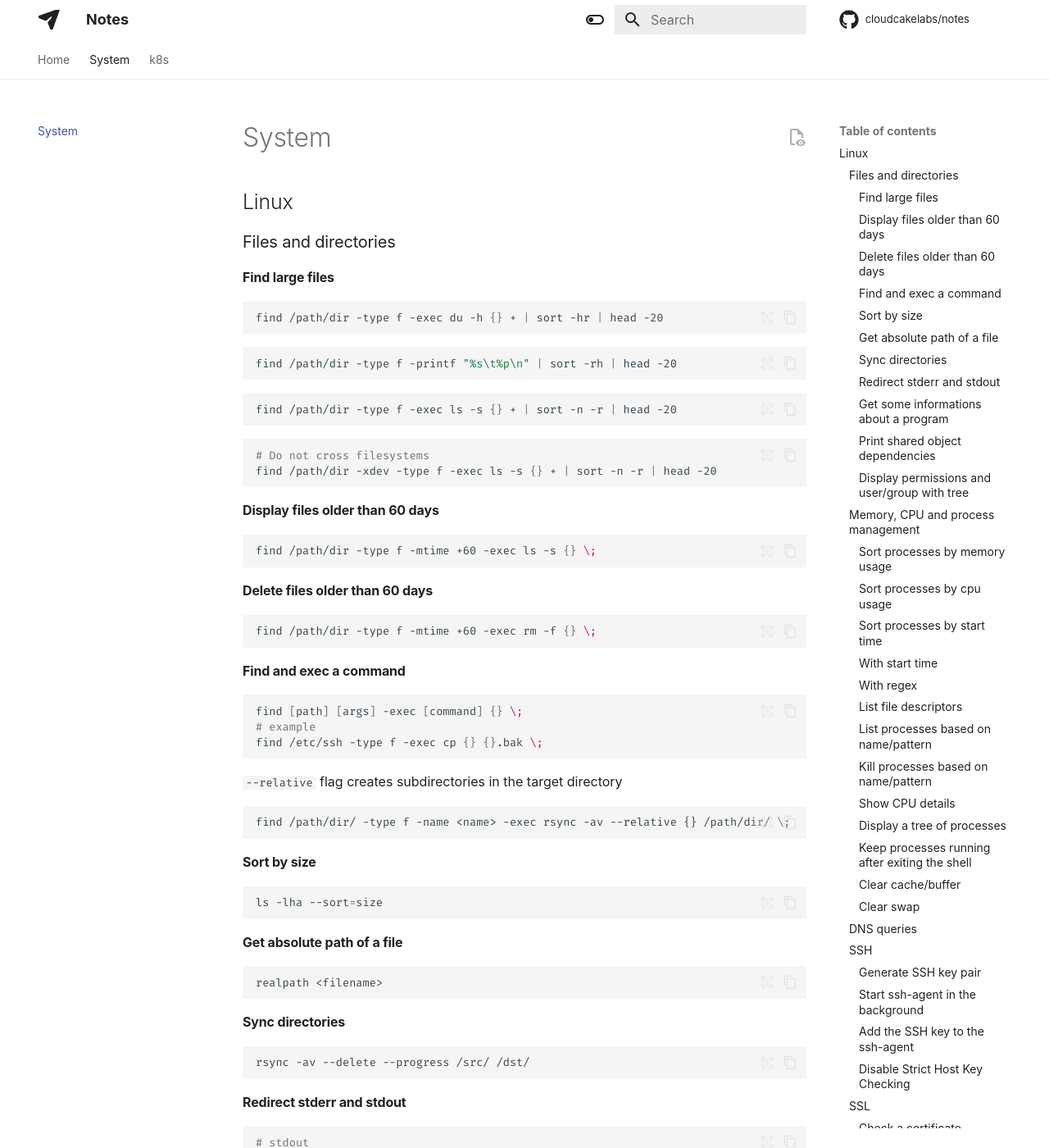
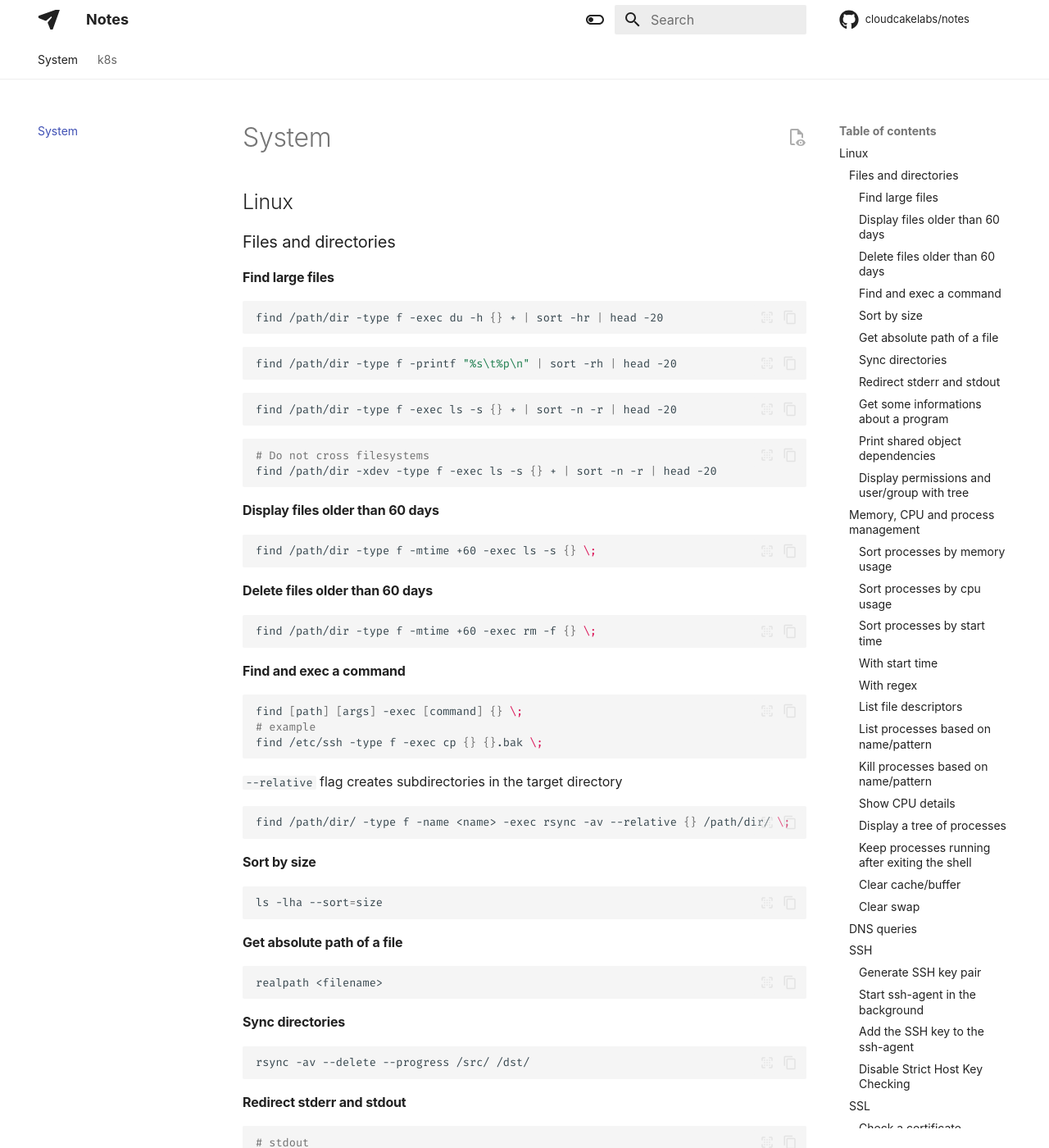
Before and after one commit to cloudcakelabs/notes, an MkDocs documentation site: the page built from docs/system.md, in a window 1280 px wide and 1400 px high. Shown: the whole window at 82% size. Built offline with MkDocs 1.6.1 and Material for MkDocs 9.7.7, drawn with Linux system fonts in a browser that asks for light colours; some web fonts are replaced; comment, search, counter and statistics services are not loaded; some of the changed lines change nothing that is shown.

Commit message:
Remove Home page.

````diff
--- a/docs/system.md
+++ b/docs/system.md
@@ -45,7 +45,7 @@ find /etc/ssh -type f -exec cp {} {}.bak \;
 
 `--relative` flag creates subdirectories in the target directory
 
-```
+```sh
 find /path/dir/ -type f -name <name> -exec rsync -av --relative {} /path/dir/ \;
 ```
 
--- a/mkdocs.yml
+++ b/mkdocs.yml
@@ -1,12 +1,12 @@
 site_name: Notes
-# site_url: https://cloudcakelabs.github.io/notes/
+site_url: https://cloudcakelabs.github.io/notes/
 site_dir: public
 repo_name: cloudcakelabs/notes
 repo_url: https://github.com/cloudcakelabs/notes/
 edit_uri: edit/main/docs/
 
 nav:
-    - Home: index.md
+    # - Home: index.md
     - System: system.md
     - k8s: k8s.md
 
````
